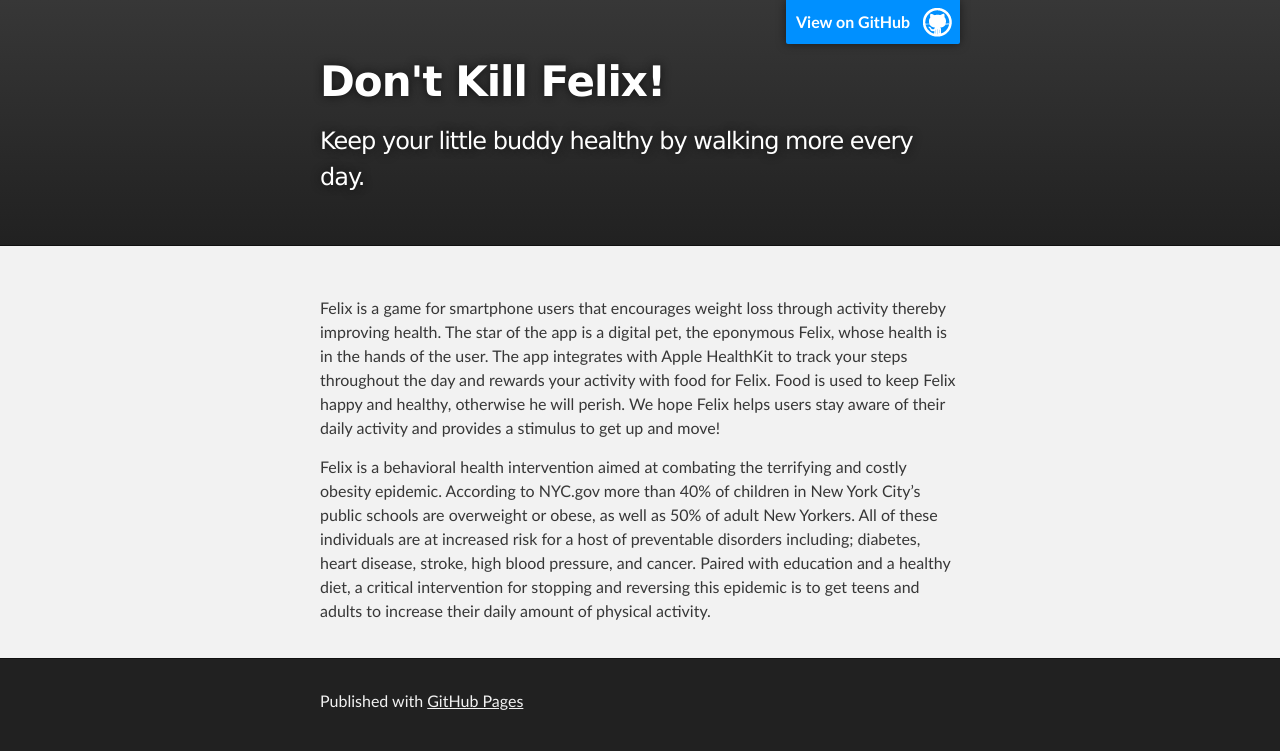
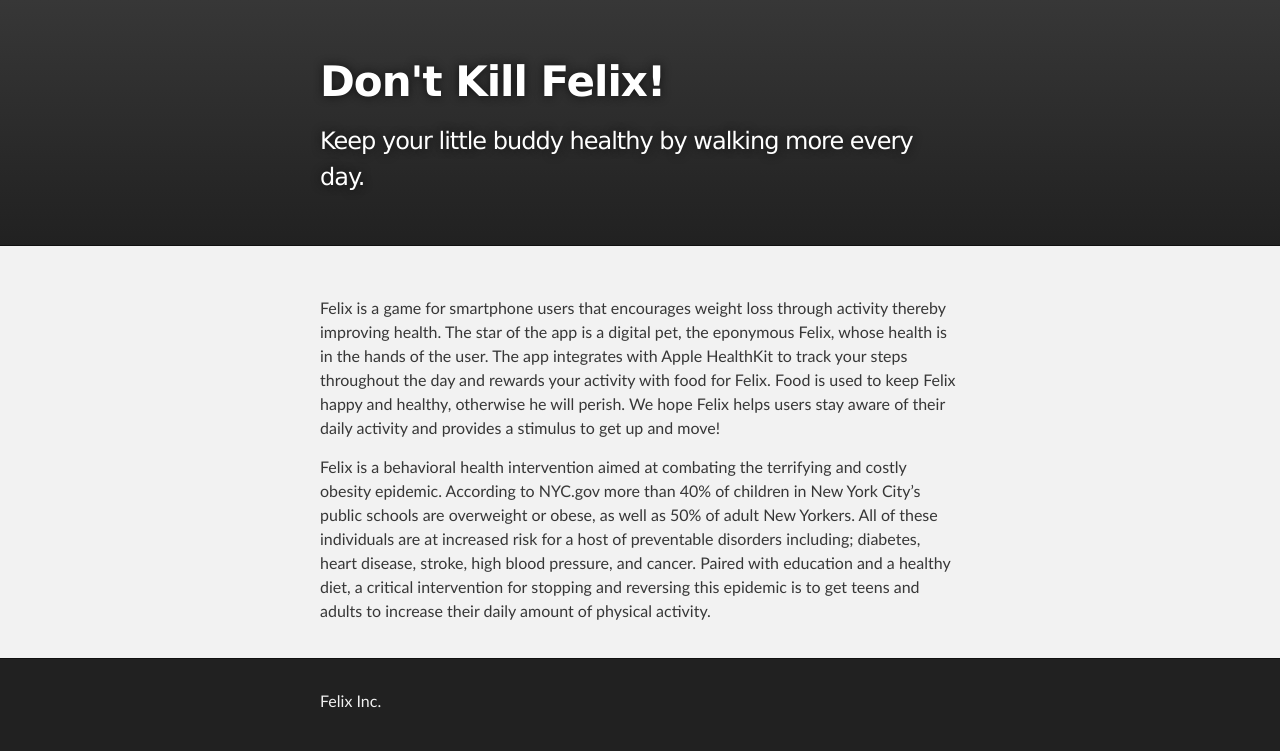
Before and after one commit to felixapp/felixapp.github.io, a plain HTML site: page index.html in a window 1280 px wide. Drawn offline with Linux system fonts and the light colour scheme.

Commit message:
Update index.html

```diff
--- a/index.html
+++ b/index.html
@@ -16,7 +16,6 @@
     <!-- HEADER -->
     <div id="header_wrap" class="outer">
         <header class="inner">
-          <a id="forkme_banner" href="https://github.com/felixapp">View on GitHub</a>
 
           <h1 id="project_title">Don&#39;t Kill Felix!</h1>
           <h2 id="project_tagline">Keep your little buddy healthy by walking more every day.</h2>
@@ -36,7 +35,7 @@
     <!-- FOOTER  -->
     <div id="footer_wrap" class="outer">
       <footer class="inner">
-        <p>Published with <a href="https://pages.github.com">GitHub Pages</a></p>
+        <p>Felix Inc.</a></p>
       </footer>
     </div>
 
```
